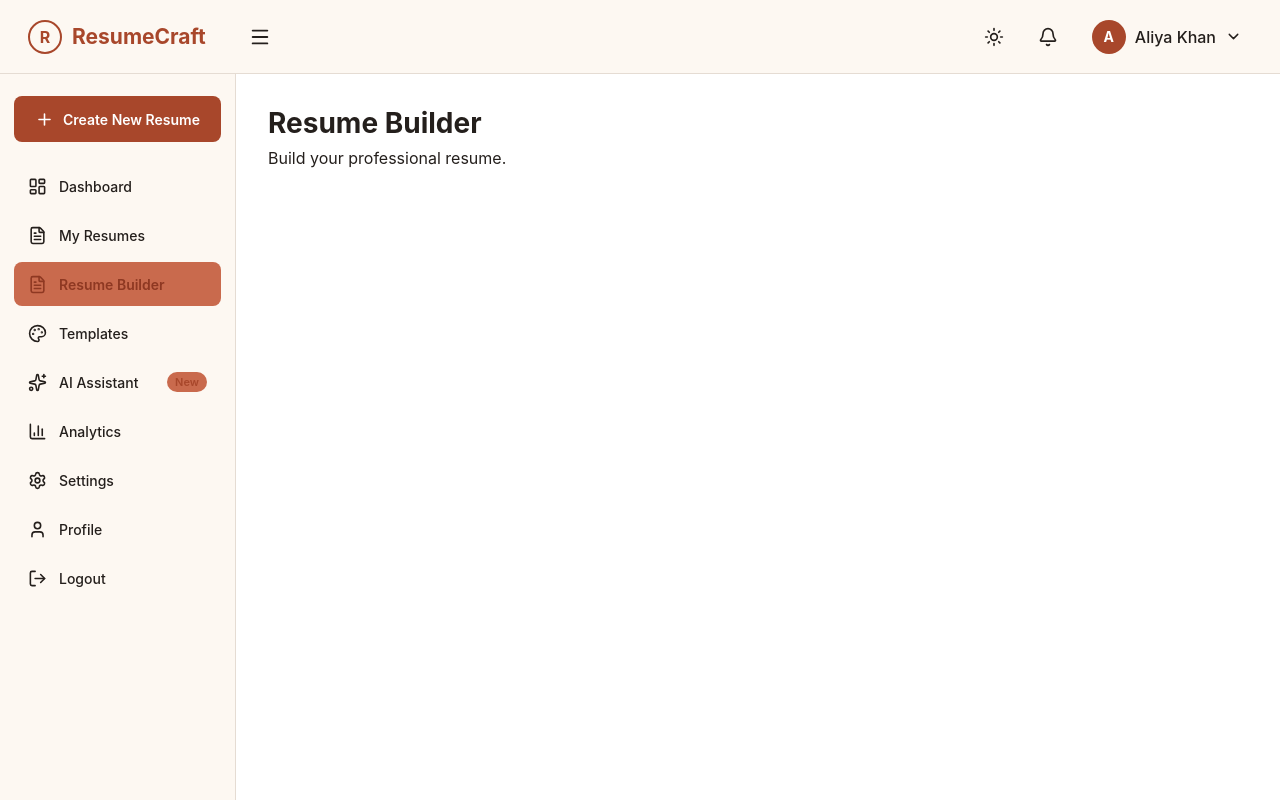
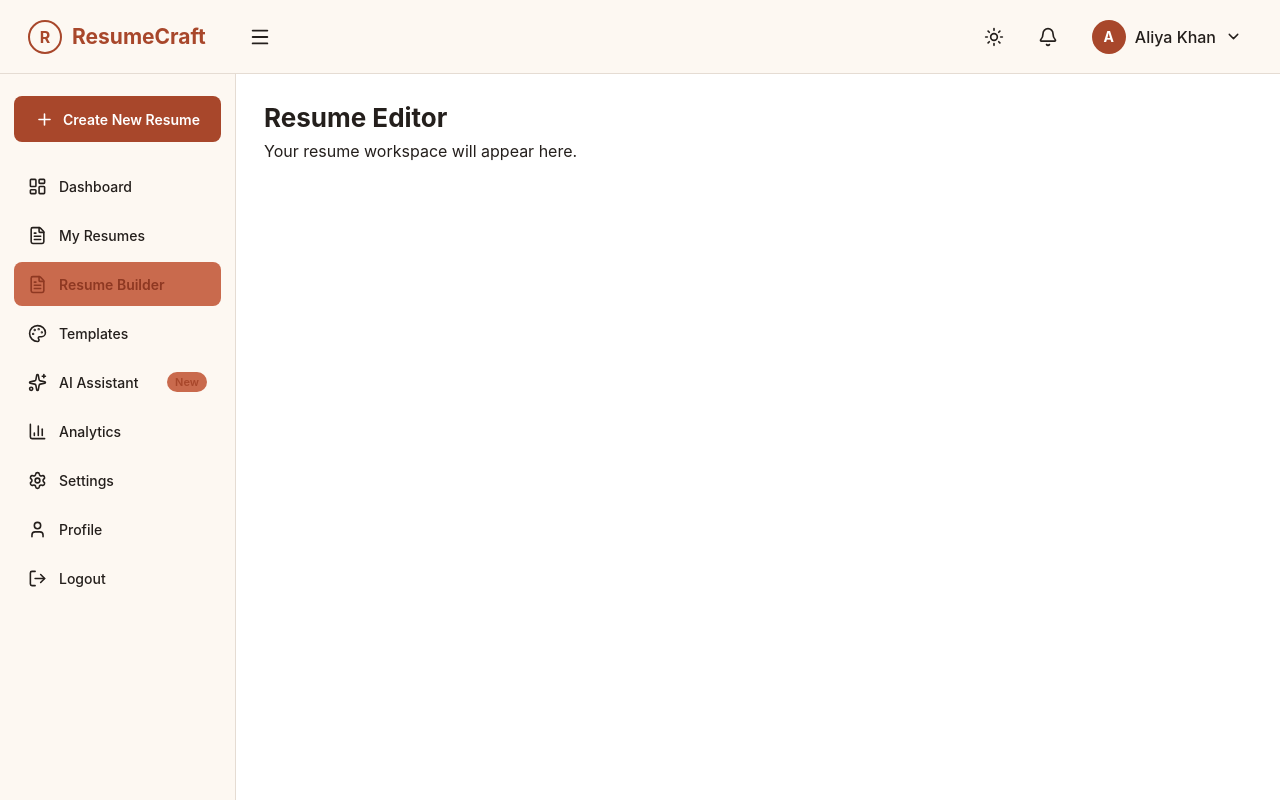
Before and after one commit to aliya-khan750/ResumeBuilder, a React (Vite) app in the folder client/: page / in a window 1280 px wide. Built offline with nearby package versions, Linux system fonts and the light colour scheme.

Commit message:
Create builder layout

```diff
--- a/client/src/App.jsx
+++ b/client/src/App.jsx
@@ -1,20 +1,13 @@
-import Navbar from "./components/Navbar";
-import Sidebar from "./components/Sidebar";
+import BuilderLayout from "./layouts/BuilderLayout";
 
 function App() {
   return (
-    <>
-      <Navbar />
-
-      <div className="app-layout">
-        <Sidebar />
-
-        <main className="main-content">
-          <h1>Resume Builder</h1>
-          <p>Build your professional resume.</p>
-        </main>
+    <BuilderLayout>
+      <div className="builder-placeholder">
+        <h1>Resume Editor</h1>
+        <p>Your resume workspace will appear here.</p>
       </div>
-    </>
+    </BuilderLayout>
   );
 }
 
--- a/client/src/index.css
+++ b/client/src/index.css
@@ -289,3 +289,38 @@ a {
   margin: 0;
   color: var(--text-muted);
 }
+/* =========================
+   Builder Layout
+========================= */
+
+.builder-app {
+  min-height: 100vh;
+  background: var(--white);
+}
+
+.builder-body {
+  display: flex;
+  min-height: calc(100vh - 74px);
+}
+
+.builder-main {
+  flex: 1;
+  min-width: 0;
+  padding: 28px;
+  background: var(--white);
+}
+
+.builder-placeholder {
+  width: 100%;
+}
+
+.builder-placeholder h1 {
+  margin: 0 0 8px;
+  font-size: 26px;
+  color: var(--text);
+}
+
+.builder-placeholder p {
+  margin: 0;
+  color: var(--text-muted);
+}
--- /dev/null
+++ b/client/src/layouts/BuilderLayout.jsx
@@ -0,0 +1,20 @@
+import Navbar from "../components/Navbar";
+import Sidebar from "../components/Sidebar";
+
+function BuilderLayout({ children }) {
+  return (
+    <div className="builder-app">
+      <Navbar />
+
+      <div className="builder-body">
+        <Sidebar />
+
+        <main className="builder-main">
+          {children}
+        </main>
+      </div>
+    </div>
+  );
+}
+
+export default BuilderLayout;
```
